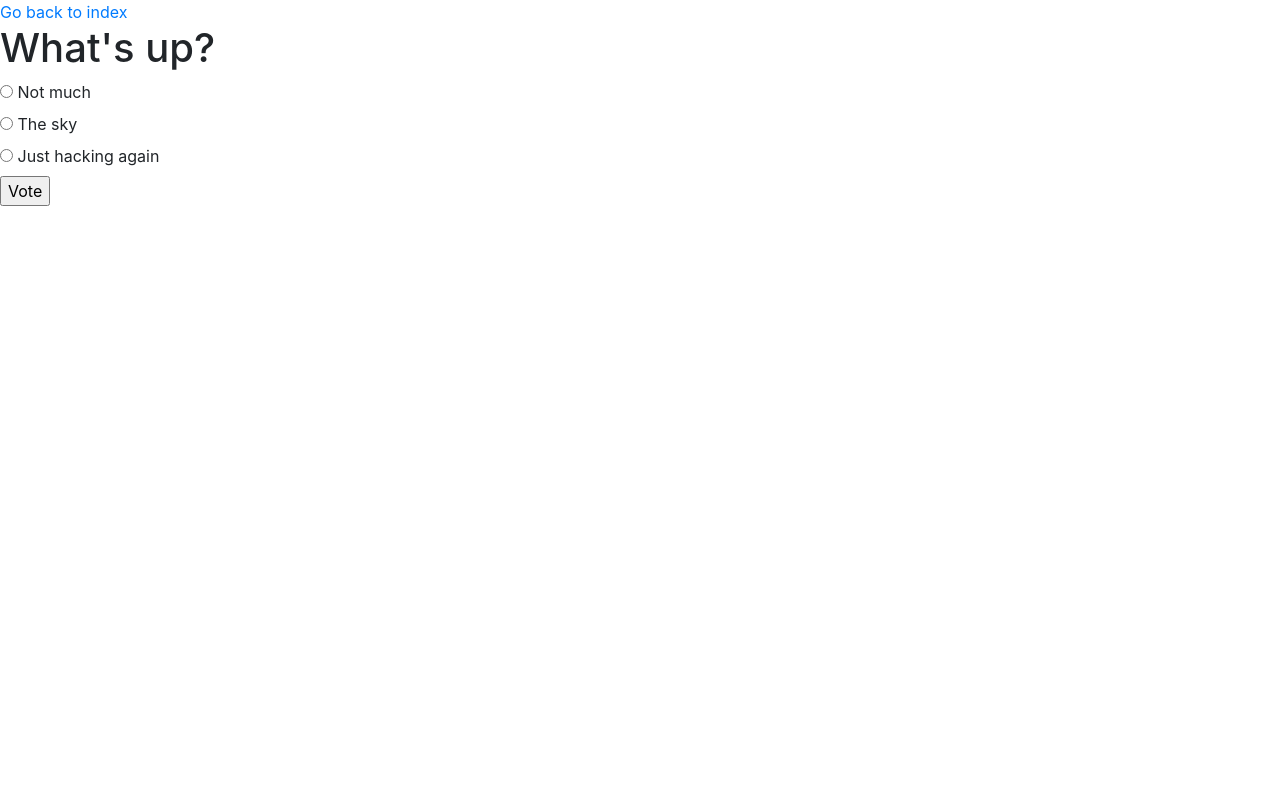
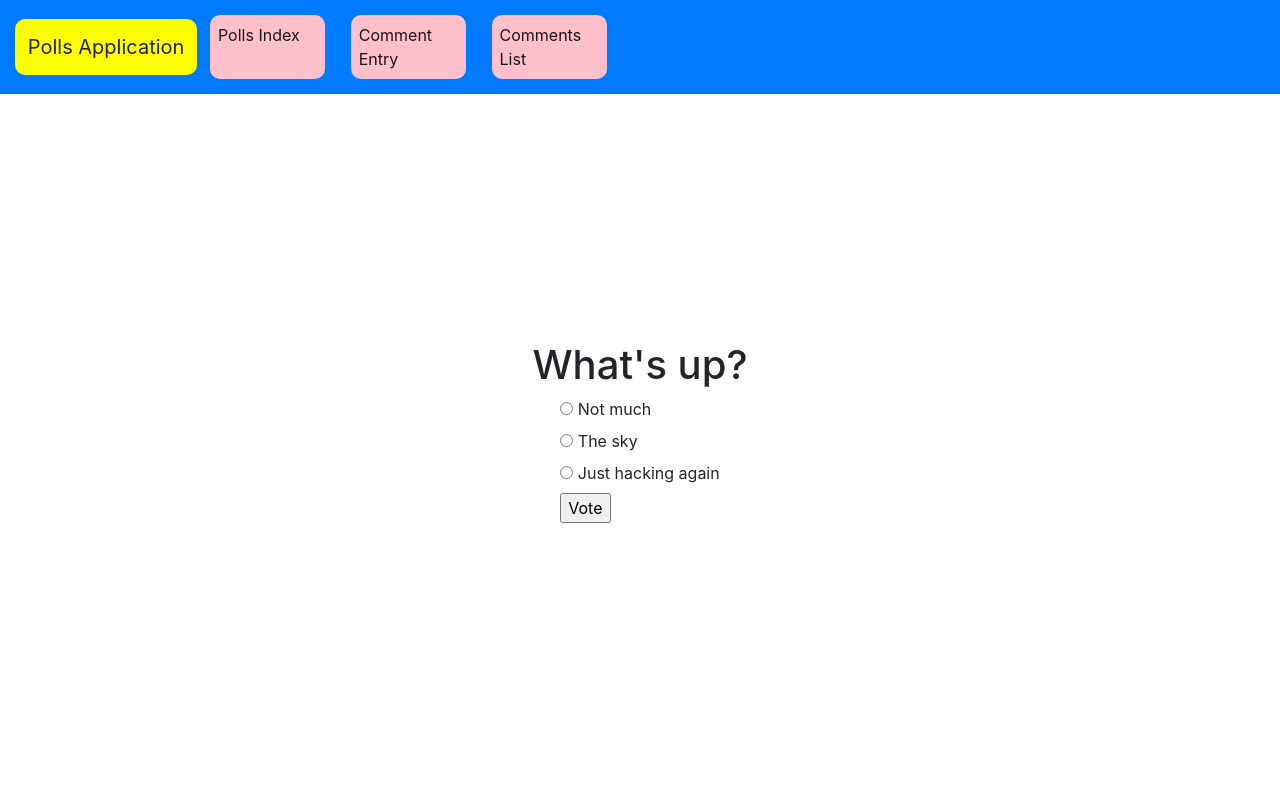
Before and after one commit to wan-li-va/django-introduction, a Django app: page /polls/1/ in a window 1280 px wide. Run offline with Django 3.2, Linux system fonts and the light colour scheme; data comes from the database, SQL or seed files in the repository; some libraries are stand-ins or nearby versions.

Commit message:
added header to details

```diff
--- a/polls/static/polls/style.css
+++ b/polls/static/polls/style.css
@@ -10,7 +10,18 @@ body {
     align-items: center;
     width: 100vw;
     height: 100vh;
+
+}
+
+.index {
     background: white url("images/background.gif");
+    width: 100vw;
+    height: 100vh;
+    display: flex;
+    flex-direction: column;
+    flex: 1;
+    justify-content: center;
+    align-items: center;
 }
 
 .links {
@@ -52,4 +63,19 @@ body {
     padding: 3vw;
     border-radius: 10px;
     border-style: solid;
+    align-items: center;
+    justify-content: center;
+    text-align: center;
+    width: 25vw;
 }
+
+.details {
+    margin-top: 10vh;
+    display: flex;
+    flex-direction: column;
+    flex: 1;
+    justify-content: center;
+    align-items: center;
+    width: 100vw;
+    height: 100vh;
+}
--- a/polls/templates/polls/detail.html
+++ b/polls/templates/polls/detail.html
@@ -1,9 +1,34 @@
 {% load bootstrap4 %}
 {% bootstrap_css %}
-{% buttons %}
-<a href="{% url 'polls:index' %}">Go back to index</a>
-{% endbuttons %}
+{% load static %}
 
+<link rel="stylesheet" href="https://maxcdn.bootstrapcdn.com/bootstrap/4.0.0/css/bootstrap.min.css"
+      integrity="sha384-Gn5384xqQ1aoWXA+058RXPxPg6fy4IWvTNh0E263XmFcJlSAwiGgFAW/dAiS6JXm" crossorigin="anonymous">
+<link rel="stylesheet" type="text/css" href="{% static 'polls/style.css' %}">
+
+<nav class="navbar fixed-top navbar-expand-lg navbar-light bg-primary">
+    <a class="navbar-brand">Polls Application</a>
+    <button class="navbar-toggler" type="button" data-toggle="collapse" data-target="#navbarSupportedContent"
+            aria-controls="navbarSupportedContent" aria-expanded="false" aria-label="Toggle navigation">
+        <span class="navbar-toggler-icon"></span>
+    </button>
+
+    <div class="collapse navbar-collapse" id="navbarSupportedContent">
+        <ul class="navbar-nav mr-auto">
+            <li class="nav-item active">
+                <a class="nav-link" href="{% url 'polls:index' %}">Polls Index</a>
+            </li>
+            <li class="nav-item active">
+                <a class="nav-link" href="{% url 'polls:comments' %}">Comment Entry</a>
+            </li>
+            <li class="nav-item active">
+                <a class="nav-link" href="{% url 'polls:comments_list' %}">Comments List</a>
+            </li>
+        </ul>
+    </div>
+</nav>
+
+<div class="details">
     <h1>{{ question.question_text }}</h1>
 
     {% if error_message %}<p><strong>{{ error_message }}</strong></p>
@@ -17,6 +42,8 @@
         {% endfor %}
         <input type="submit" value="Vote">
     </form>
+
+</div>
 <!--<ul>-->
 <!--    {% for choice in question.choice_set.all %}-->
 <!--    <li>{{ choice.choice_text }}</li>-->
--- a/polls/templates/polls/index.html
+++ b/polls/templates/polls/index.html
@@ -5,6 +5,7 @@
       integrity="sha384-Gn5384xqQ1aoWXA+058RXPxPg6fy4IWvTNh0E263XmFcJlSAwiGgFAW/dAiS6JXm" crossorigin="anonymous">
 <link rel="stylesheet" type="text/css" href="{% static 'polls/style.css' %}">
 
+<div class="index">
     <nav class="navbar fixed-top navbar-expand-lg navbar-light bg-primary">
         <a class="navbar-brand">Polls Application</a>
         <button class="navbar-toggler" type="button" data-toggle="collapse" data-target="#navbarSupportedContent"
@@ -39,6 +40,7 @@
         <p>No polls are available.</p>
         {% endif %}
     </div>
+</div>
 
 <script src="https://code.jquery.com/jquery-3.2.1.slim.min.js"
         integrity="sha384-KJ3o2DKtIkvYIK3UENzmM7KCkRr/rE9/Qpg6aAZGJwFDMVNA/GpGFF93hXpG5KkN"
```
Lines whose indentation alone changed are shown as unchanged.
